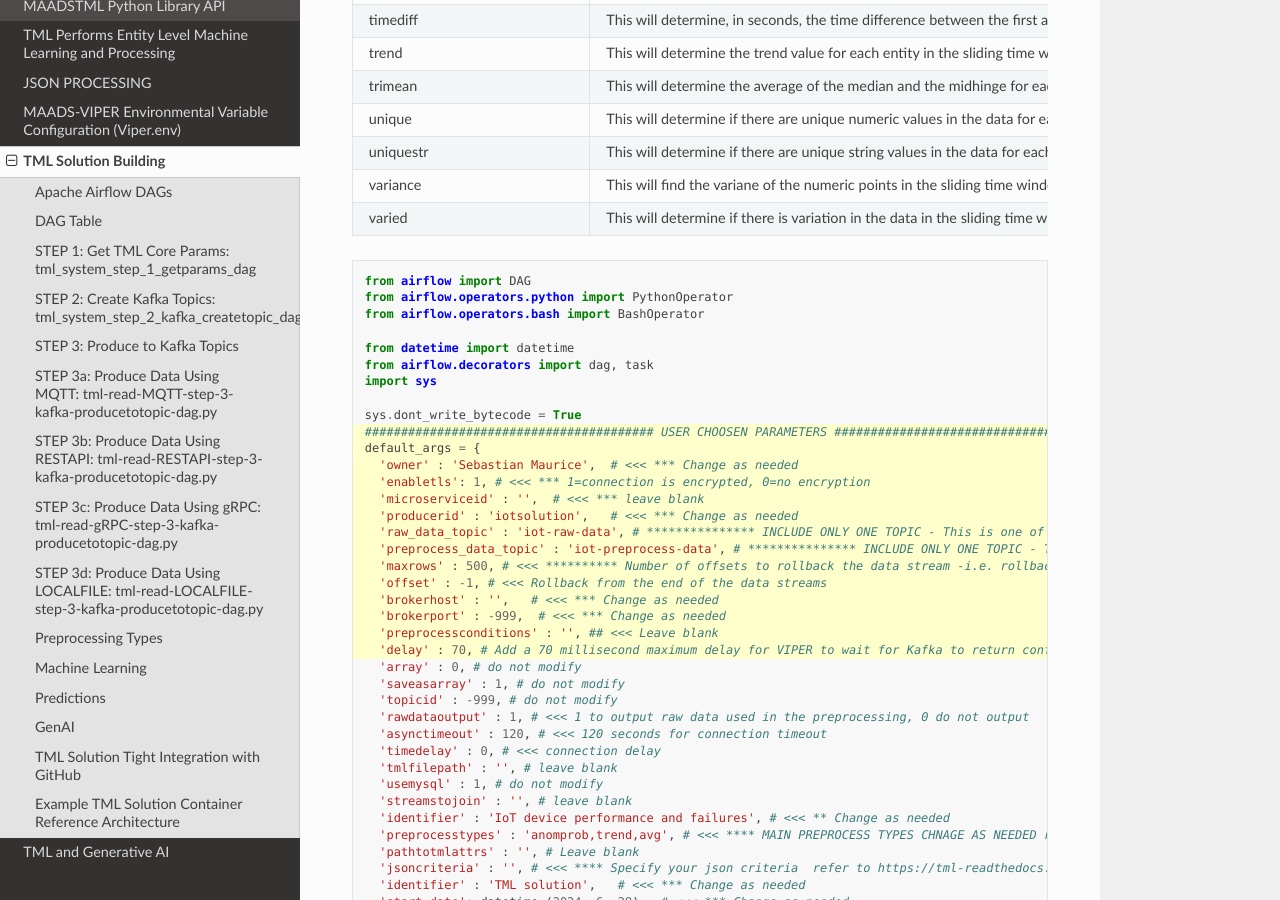
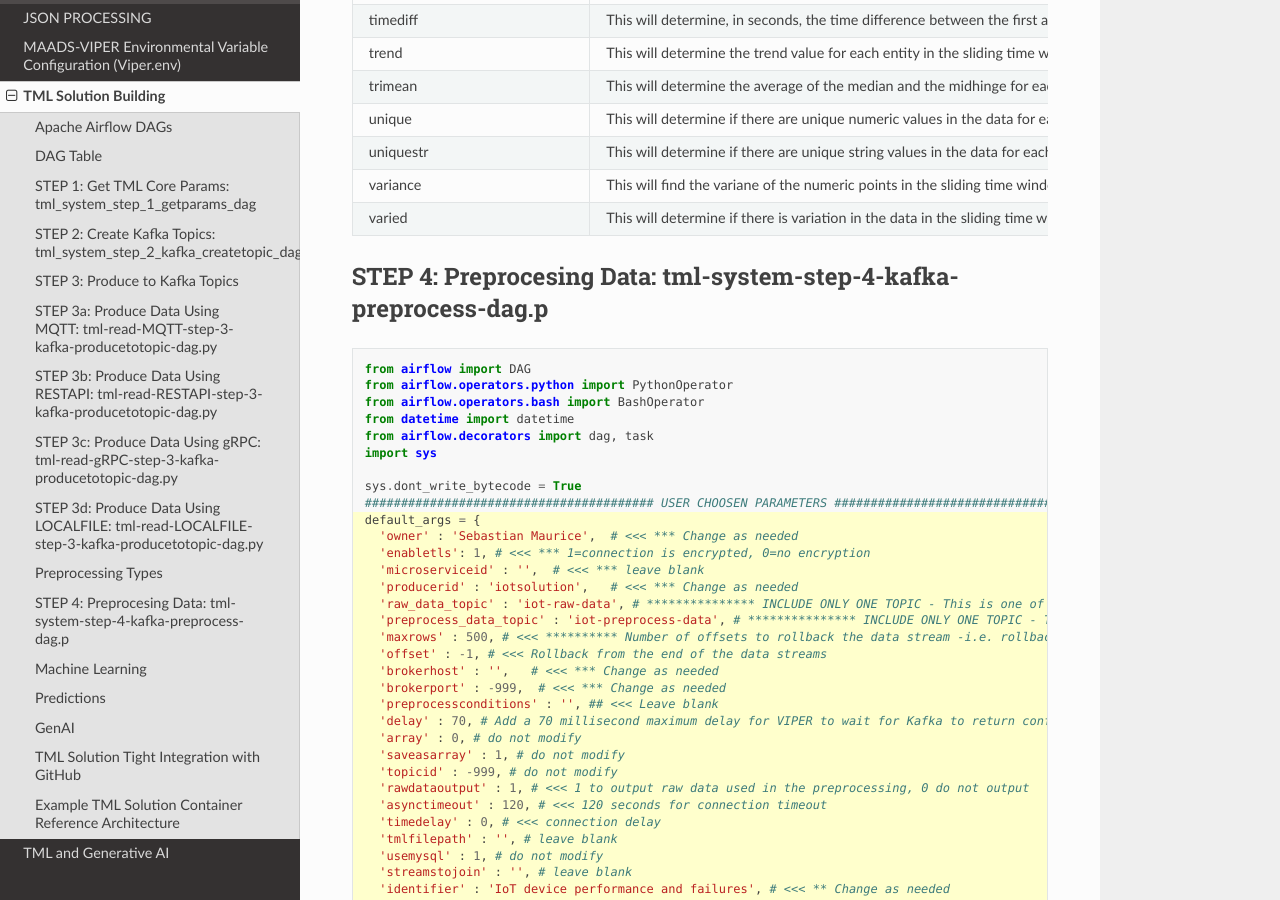
Before and after one commit to smaurice101/readthedocs, a Sphinx documentation site: the page built from docs/source/tmlbuilds.rst, in a window 1280 px wide and 900 px high, scrolled down 13957 px. Built offline with Sphinx 7.4.7 and the Read the Docs theme 2.0.0, drawn with Linux system fonts in a browser that asks for light colours.

Commit message:
Update tmlbuilds.rst

```diff
--- a/docs/source/tmlbuilds.rst
+++ b/docs/source/tmlbuilds.rst
@@ -835,13 +835,15 @@ TML preprocesses real-time data for every entity along each sliding time window.
    * - varied
      - This will determine if there is variation in the data in the sliding time windows for each entity.
 
+STEP 4: Preprocesing Data: tml-system-step-4-kafka-preprocess-dag.p
+--------------------------------
+
 .. code-block::
-   :emphasize-lines: 10,11,12,13,14,15,16,17,18,19,20,21,22,23
+   :emphasize-lines: 10,11,12,13,14,15,16,17,18,19,20,21,22,23,24,25,26,27,28,29,30,31,32,33,34,35,36,37,38,39,40
 
    from airflow import DAG
    from airflow.operators.python import PythonOperator
    from airflow.operators.bash import BashOperator
-
    from datetime import datetime
    from airflow.decorators import dag, task
    import sys
@@ -877,7 +879,6 @@ TML preprocesses real-time data for every entity along each sliding time window.
      'identifier' : 'TML solution',   # <<< *** Change as needed
      'start_date': datetime (2024, 6, 29),  # <<< *** Change as needed
      'retries': 1,  # <<< *** Change as needed
-
    }
 
    ######################################## DO NOT MODIFY BELOW #############################################
```
